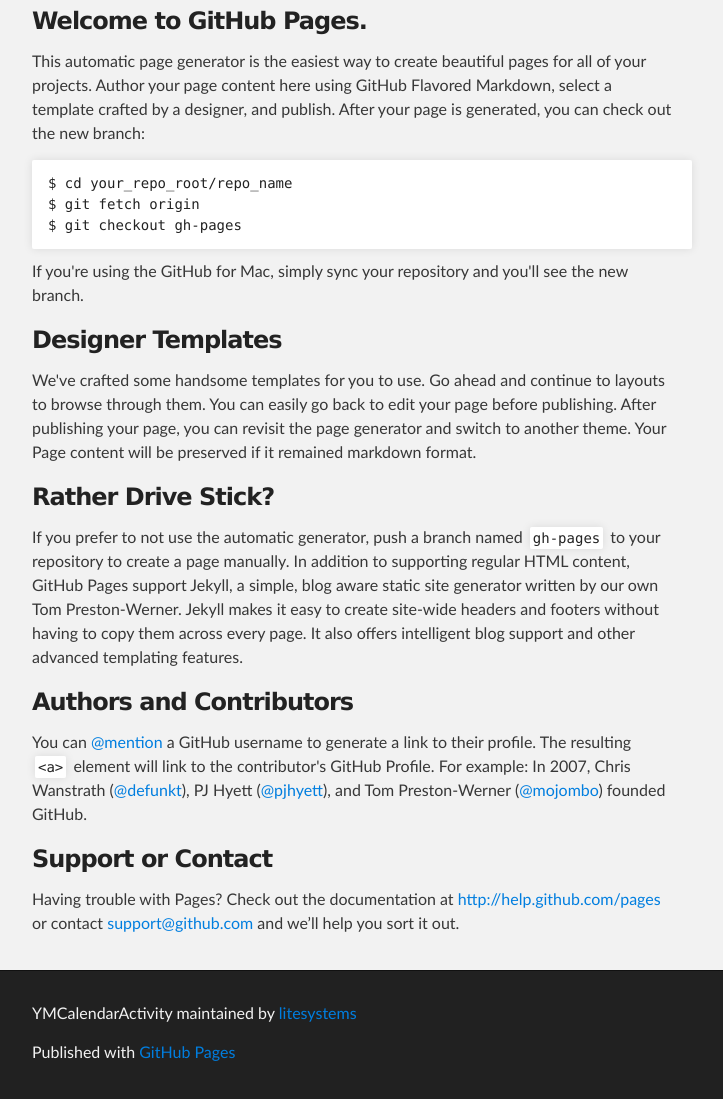
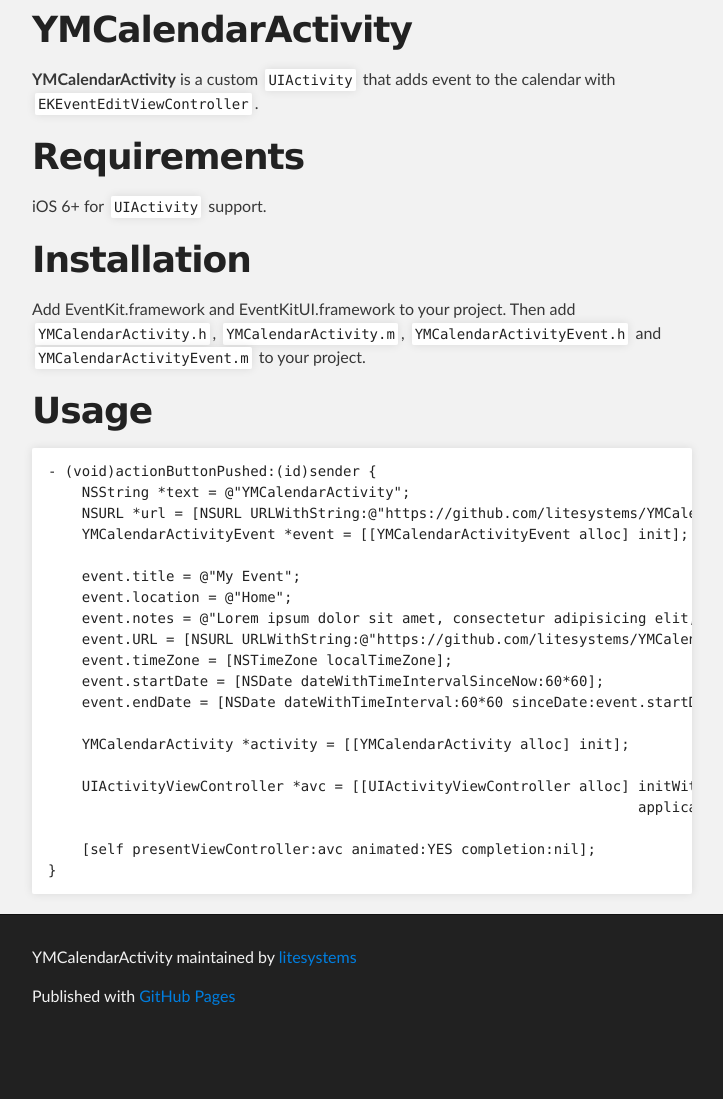
Before and after one commit to MDG-Apps/YMCalendarActivity, a plain HTML site: page index.html in a window 1280 px wide. Shown: the part 293-1392 px from the top of the page, without its empty margins (288-1011 px from the left). After the commit the page ends 1336 px from the top, so only its background shows below. Drawn offline with Linux system fonts and the light colour scheme.

````diff
--- a/index.html
+++ b/index.html
@@ -31,37 +31,46 @@
     <!-- MAIN CONTENT -->
     <div id="main_content_wrap" class="outer">
       <section id="main_content" class="inner">
-        <h3>
-<a name="welcome-to-github-pages" class="anchor" href="#welcome-to-github-pages"><span class="octicon octicon-link"></span></a>Welcome to GitHub Pages.</h3>
+        <h1>
+<a name="ymcalendaractivity" class="anchor" href="#ymcalendaractivity"><span class="octicon octicon-link"></span></a>YMCalendarActivity</h1>
 
-<p>This automatic page generator is the easiest way to create beautiful pages for all of your projects. Author your page content here using GitHub Flavored Markdown, select a template crafted by a designer, and publish. After your page is generated, you can check out the new branch:</p>
+<p><strong>YMCalendarActivity</strong> is a custom <code>UIActivity</code> that adds event to the calendar with <code>EKEventEditViewController</code>.</p>
 
-<pre><code>$ cd your_repo_root/repo_name
-$ git fetch origin
-$ git checkout gh-pages
+<h1>
+<a name="requirements" class="anchor" href="#requirements"><span class="octicon octicon-link"></span></a>Requirements</h1>
+
+<p>iOS 6+ for <code>UIActivity</code> support.</p>
+
+<h1>
+<a name="installation" class="anchor" href="#installation"><span class="octicon octicon-link"></span></a>Installation</h1>
+
+<p>Add EventKit.framework and EventKitUI.framework to your project.
+Then add <code>YMCalendarActivity.h</code>, <code>YMCalendarActivity.m</code>, <code>YMCalendarActivityEvent.h</code> and <code>YMCalendarActivityEvent.m</code> to your project.</p>
+
+<h1>
+<a name="usage" class="anchor" href="#usage"><span class="octicon octicon-link"></span></a>Usage</h1>
+
+<pre lang="objective-c```"><code>- (void)actionButtonPushed:(id)sender {
+    NSString *text = @"YMCalendarActivity";
+    NSURL *url = [NSURL URLWithString:@"https://github.com/litesystems/YMCalendarActivity"];
+    YMCalendarActivityEvent *event = [[YMCalendarActivityEvent alloc] init];
+
+    event.title = @"My Event";
+    event.location = @"Home";
+    event.notes = @"Lorem ipsum dolor sit amet, consectetur adipisicing elit, sed do eiusmod tempor incididunt ut labore et dolore magna aliqua.";
+    event.URL = [NSURL URLWithString:@"https://github.com/litesystems/YMCalendarActivity"];
+    event.timeZone = [NSTimeZone localTimeZone];
+    event.startDate = [NSDate dateWithTimeIntervalSinceNow:60*60];
+    event.endDate = [NSDate dateWithTimeInterval:60*60 sinceDate:event.startDate];
+
+    YMCalendarActivity *activity = [[YMCalendarActivity alloc] init];
+
+    UIActivityViewController *avc = [[UIActivityViewController alloc] initWithActivityItems:@[text, url, event]
+                                                                      applicationActivities:@[activity]];
+
+    [self presentViewController:avc animated:YES completion:nil];
+}
 </code></pre>
-
-<p>If you're using the GitHub for Mac, simply sync your repository and you'll see the new branch.</p>
-
-<h3>
-<a name="designer-templates" class="anchor" href="#designer-templates"><span class="octicon octicon-link"></span></a>Designer Templates</h3>
-
-<p>We've crafted some handsome templates for you to use. Go ahead and continue to layouts to browse through them. You can easily go back to edit your page before publishing. After publishing your page, you can revisit the page generator and switch to another theme. Your Page content will be preserved if it remained markdown format.</p>
-
-<h3>
-<a name="rather-drive-stick" class="anchor" href="#rather-drive-stick"><span class="octicon octicon-link"></span></a>Rather Drive Stick?</h3>
-
-<p>If you prefer to not use the automatic generator, push a branch named <code>gh-pages</code> to your repository to create a page manually. In addition to supporting regular HTML content, GitHub Pages support Jekyll, a simple, blog aware static site generator written by our own Tom Preston-Werner. Jekyll makes it easy to create site-wide headers and footers without having to copy them across every page. It also offers intelligent blog support and other advanced templating features.</p>
-
-<h3>
-<a name="authors-and-contributors" class="anchor" href="#authors-and-contributors"><span class="octicon octicon-link"></span></a>Authors and Contributors</h3>
-
-<p>You can <a href="https://github.com/blog/821" class="user-mention">@mention</a> a GitHub username to generate a link to their profile. The resulting <code>&lt;a&gt;</code> element will link to the contributor's GitHub Profile. For example: In 2007, Chris Wanstrath (<a href="https://github.com/defunkt" class="user-mention">@defunkt</a>), PJ Hyett (<a href="https://github.com/pjhyett" class="user-mention">@pjhyett</a>), and Tom Preston-Werner (<a href="https://github.com/mojombo" class="user-mention">@mojombo</a>) founded GitHub.</p>
-
-<h3>
-<a name="support-or-contact" class="anchor" href="#support-or-contact"><span class="octicon octicon-link"></span></a>Support or Contact</h3>
-
-<p>Having trouble with Pages? Check out the documentation at <a href="http://help.github.com/pages">http://help.github.com/pages</a> or contact <a href="mailto:support@github.com">support@github.com</a> and we’ll help you sort it out.</p>
       </section>
     </div>
 
````
Also changed, not shown: params.json (+1 -1 lines).
